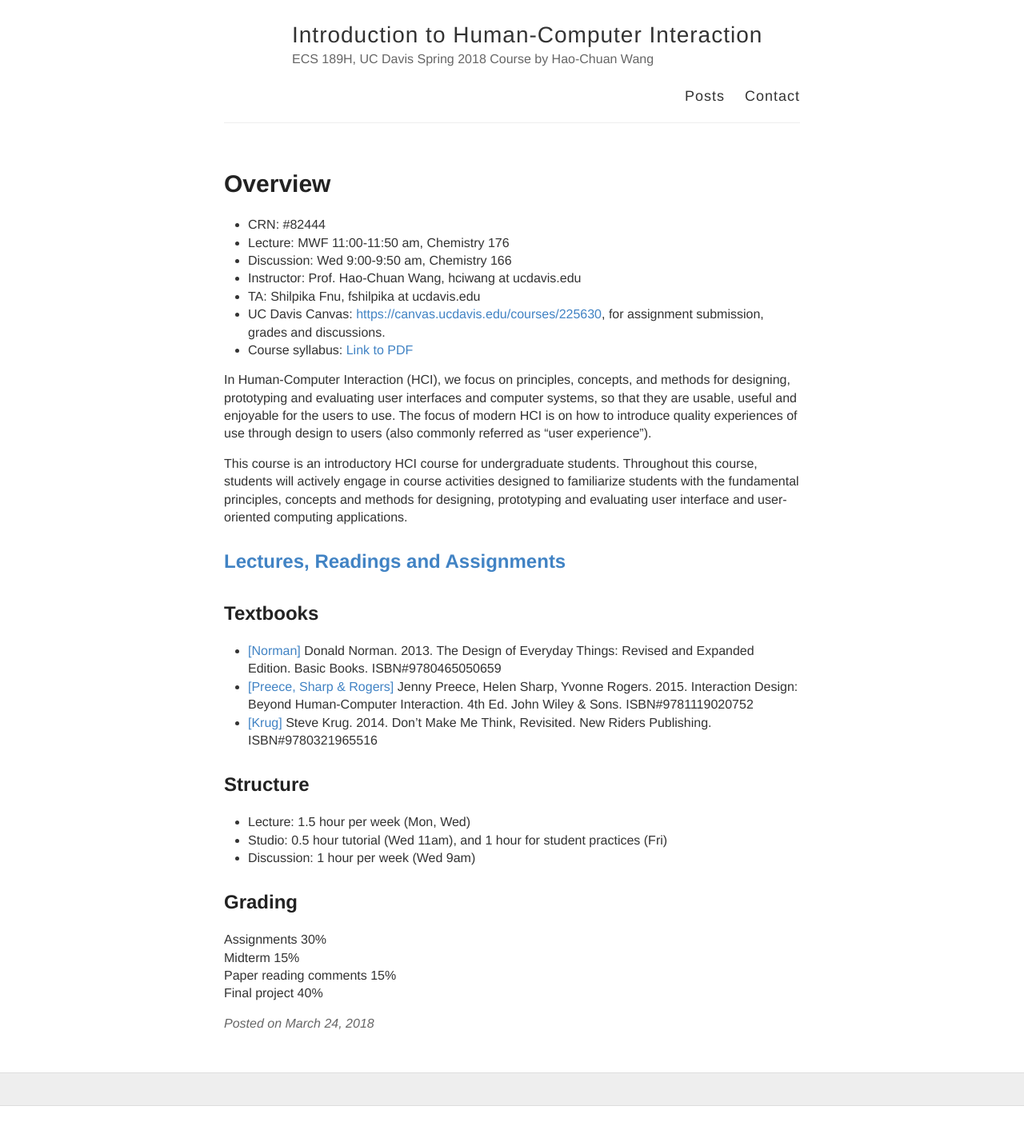
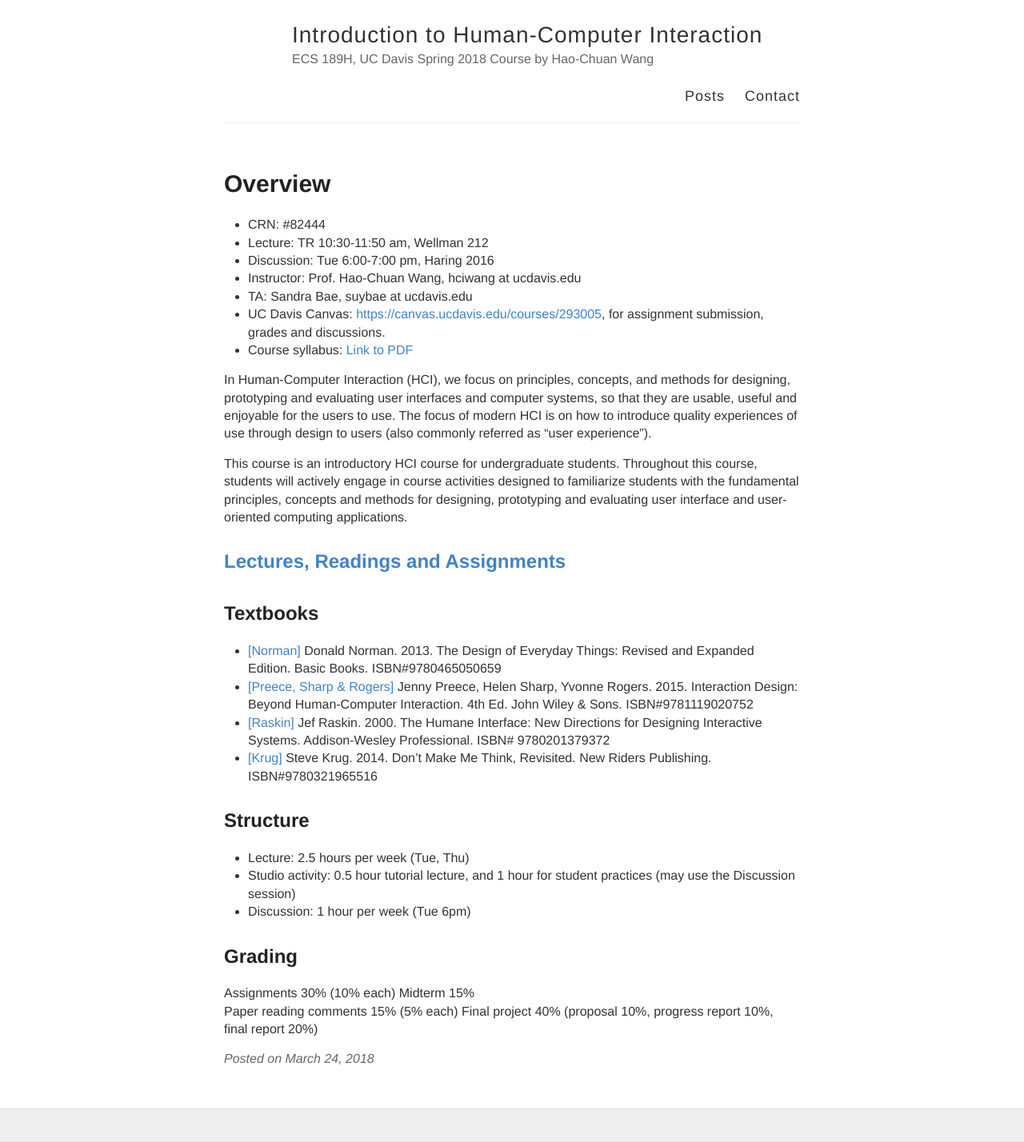
Before and after one commit to hciwang/hciwang.github.io, a Jekyll site: the page built from _posts/2018-3-24-About.md, in a window 1280 px wide. Shown: the whole page at 80% size. Built offline with Jekyll 4.4.1, drawn with Linux system fonts in a browser that asks for light colours; before the commit the page ends 1383 px from its top, so only the background shows below that.

Commit message:
Update 2018-3-24-About.md

```diff
--- a/_posts/2018-3-24-About.md
+++ b/_posts/2018-3-24-About.md
@@ -3,12 +3,12 @@ layout: post
 title: Overview
 ---
 - CRN: #82444
-- Lecture: MWF 11:00-11:50 am, Chemistry 176
-- Discussion: Wed 9:00-9:50 am, Chemistry 166
+- Lecture: TR 10:30-11:50 am, Wellman 212
+- Discussion: Tue 6:00-7:00 pm, Haring 2016
 - Instructor: Prof. Hao-Chuan Wang, hciwang at ucdavis.edu
-- TA: Shilpika Fnu, fshilpika at ucdavis.edu
-- UC Davis Canvas: [https://canvas.ucdavis.edu/courses/225630](https://canvas.ucdavis.edu/courses/225630), for assignment submission, grades and discussions.
-- Course syllabus: [Link to PDF](https://canvas.ucdavis.edu/files/3181205/download?download_frd=1)
+- TA: Sandra Bae, suybae at ucdavis.edu
+- UC Davis Canvas: [https://canvas.ucdavis.edu/courses/293005](https://canvas.ucdavis.edu/courses/293005), for assignment submission, grades and discussions.
+- Course syllabus: [Link to PDF](https://canvas.ucdavis.edu/courses/293005/files?preview=4918768)
 
 In Human-Computer Interaction (HCI), we focus on principles, concepts, and methods for designing, prototyping and evaluating user interfaces and computer systems, so that they are usable, useful and enjoyable for the users to use. The focus of modern HCI is on how to introduce quality experiences of use through design to users (also commonly referred as "user experience").
 
@@ -19,16 +19,17 @@ This course is an introductory HCI course for undergraduate students. Throughout
 ## Textbooks
 - [[Norman]](https://www.basicbooks.com/titles/don-norman/the-design-of-everyday-things/9780465050659/) Donald Norman. 2013. The Design of Everyday Things: Revised and Expanded Edition. Basic Books. ISBN#9780465050659
 - [[Preece, Sharp & Rogers]](http://www.id-book.com/) Jenny Preece, Helen Sharp, Yvonne Rogers. 2015. Interaction Design: Beyond Human-Computer Interaction. 4th Ed. John Wiley & Sons. ISBN#9781119020752
+- [[Raskin]](http://www.id-book.com/) Jef Raskin. 2000. The Humane Interface: New Directions for Designing Interactive Systems. Addison-Wesley Professional. ISBN# 9780201379372
 -	[[Krug]](https://www.amazon.com/Dont-Make-Think-Revisited-Usability/dp/0321965515/) Steve Krug. 2014. Don't Make Me Think, Revisited. New Riders Publishing. ISBN#9780321965516
 
 ## Structure
 
-- Lecture: 1.5 hour per week (Mon, Wed)
-- Studio: 0.5 hour tutorial (Wed 11am), and 1 hour for student practices (Fri)
-- Discussion: 1 hour per week (Wed 9am)
+- Lecture: 2.5 hours per week (Tue, Thu)
+- Studio activity: 0.5 hour tutorial lecture, and 1 hour for student practices (may use the Discussion session)
+- Discussion: 1 hour per week (Tue 6pm)
 
 ## Grading
-Assignments 30%
+Assignments 30% (10% each)
 Midterm 15%
-Paper reading comments 15%
-Final project 40%
+Paper reading comments 15% (5% each)
+Final project 40% (proposal 10%, progress report 10%, final report 20%)
```
